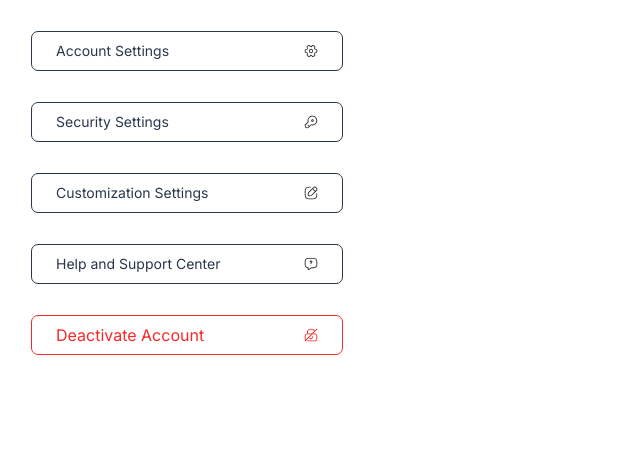
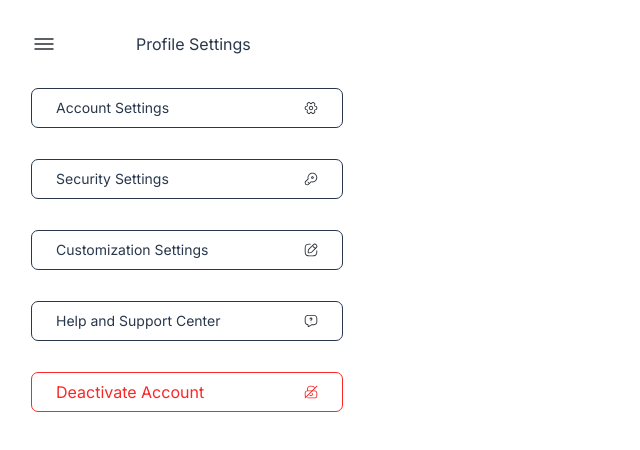
Before and after one commit to Maxwell011/moni-finance, a Next.js app: page /profile in a window 1280 px wide. Shown: the top 450 px of the page, without its empty margins (0-640 px from the left). Built offline with nearby package versions, Linux system fonts and the light colour scheme.

Commit message:
Add profile settings header

```diff
--- a/src/app/profile/page.tsx
+++ b/src/app/profile/page.tsx
@@ -1,9 +1,14 @@
 import Image from "next/image";
+import HamburgerButton from "../svg/Hamburger";
 
 const Profile = () => {
   return (
     <>
       <section>
+        <div className='flex items-center gap-20 m-8'>
+          <HamburgerButton />
+          <h1 className='text-[#28374b] text-base'>Profile Settings</h1>
+        </div>
         <div>
           <div className='flex w-[312px] justify-between items-center border m-[31px] px-6 py-3 rounded-[7px] border-solid border-[#28374B] h-10'>
             <h3 className='text-sm text-[#28374b]'>Account Settings</h3>
@@ -16,12 +21,7 @@ const Profile = () => {
           </div>
           <div className='flex w-[312px] justify-between items-center border m-[31px] px-6 py-3 rounded-[7px] border-solid border-[#28374B] h-10'>
             <h3 className='text-sm text-[#28374b]'>Security Settings</h3>
-            <Image
-              src='/key.svg'
-              alt='Picture of the author'
-              width={14}
-              height={14}
-            />
+            <Image src='/key.svg' alt='key image' width={14} height={14} />
           </div>
           <div className='flex w-[312px] justify-between items-center border m-[31px] px-6 py-3 rounded-[7px] border-solid border-[#28374B] h-10'>
             <h3 className='text-sm text-[#28374b]'>Customization Settings</h3>
```
